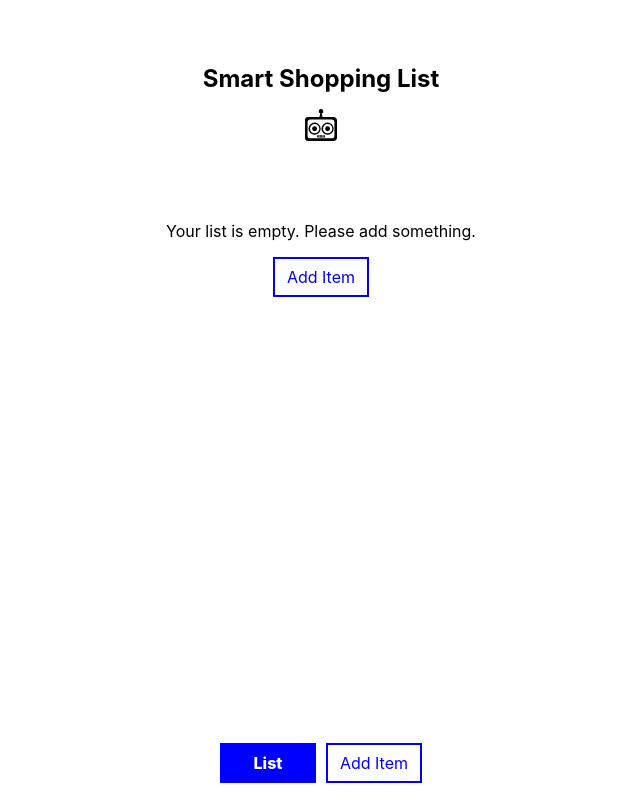
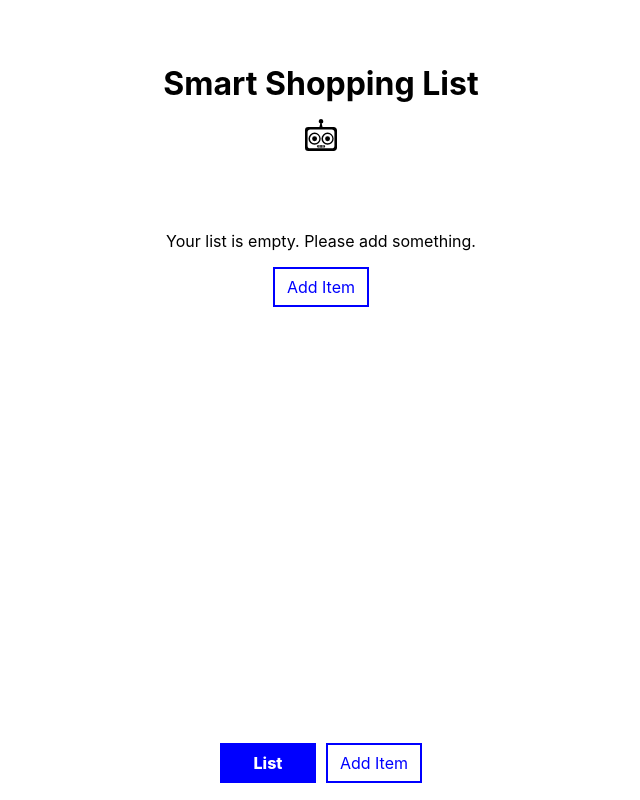
Before and after one commit to the-collab-lab/tcl-40-smart-shopping-list, a React (Create React App) app: page /list in a window 1280 px wide. Shown: the whole page, without its empty margins (319-959 px from the left). Built offline with nearby package versions, Linux system fonts and the light colour scheme; no server answers; the database is empty.

Commit message:
added h1 font-size

```diff
--- a/src/App.css
+++ b/src/App.css
@@ -9,10 +9,13 @@ body {
   display: flex;
   align-items: center;
   flex-direction: column;
-  /* justify-content: flex-end; */
   text-align: center;
   color: black;
   margin: 0;
+}
+
+h1 {
+  font-size: 2em;
 }
 
 .btn {
```
